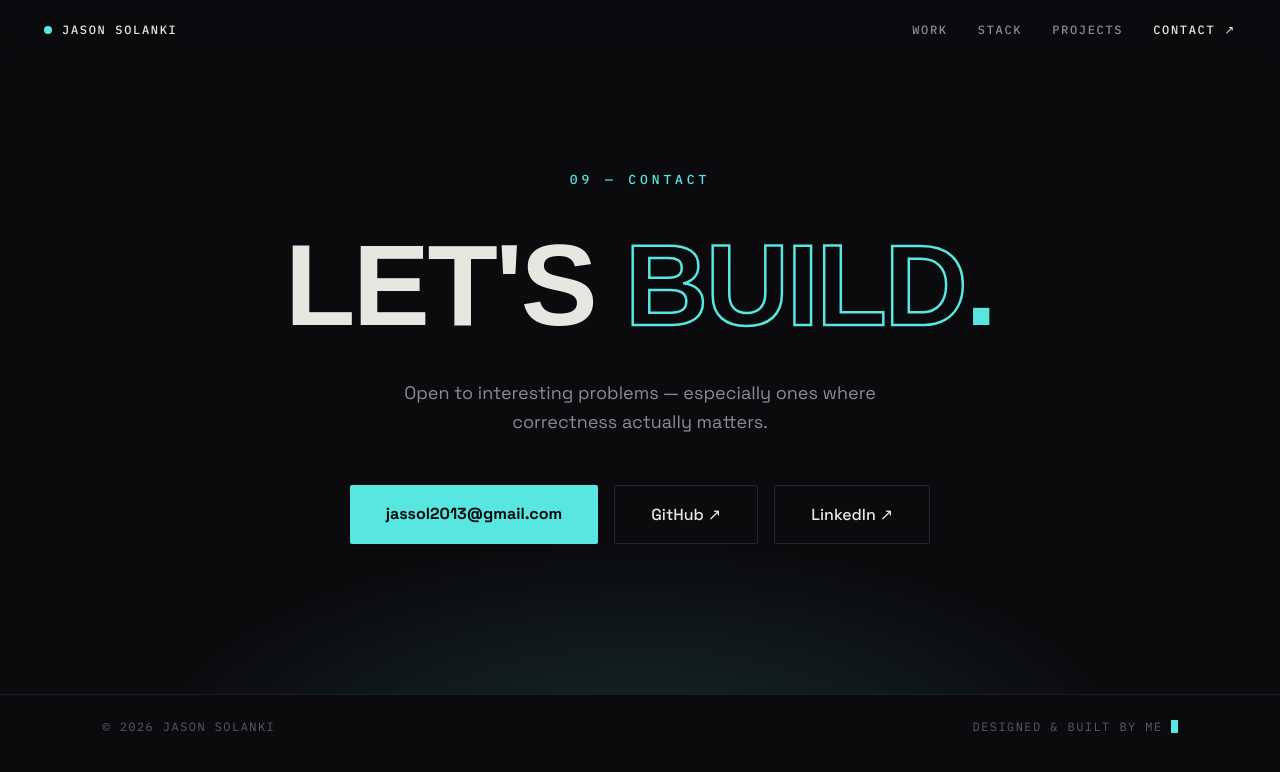
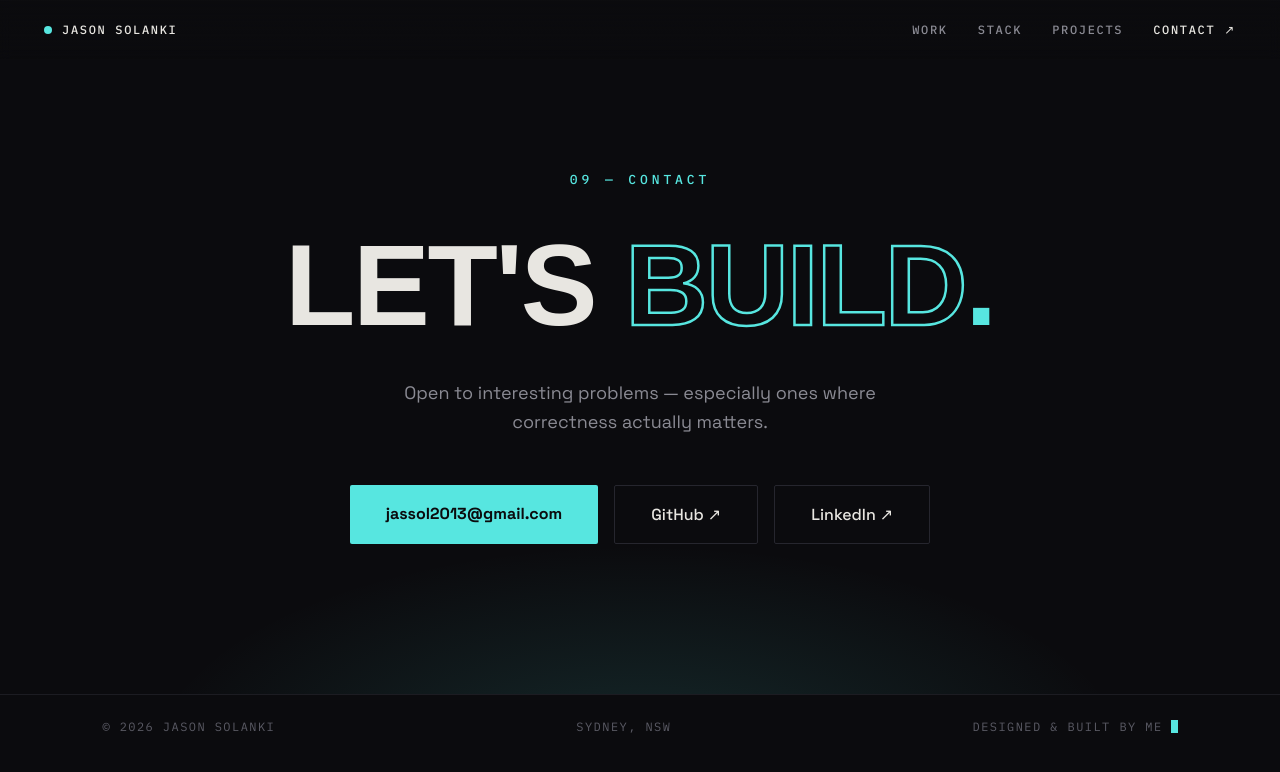
Before and after one commit to jason-sol/jason-sol.github.io, a React (Vite) app: page / in a window 1280 px wide. Shown: the top 772 px of the page. Built offline with nearby package versions, Linux system fonts and the light colour scheme; a web font is replaced by a local one.

Commit message:
fix: reinstate sydney location in footer

```diff
--- a/src/components/sections/Footer.tsx
+++ b/src/components/sections/Footer.tsx
@@ -5,6 +5,7 @@ export function Footer() {
   return (
     <footer className={styles.footer}>
       <span>{site.footer.copyright}</span>
+      <span>{site.footer.location}</span>
       <span>
         {site.footer.credit}
         <span className={styles.cursor} aria-hidden="true" />
--- a/src/content/site.ts
+++ b/src/content/site.ts
@@ -85,6 +85,7 @@ export interface Contact {
 
 export interface Footer {
   copyright: string
+  location: string
   credit: string
 }
 
@@ -291,6 +292,7 @@ export const site: Site = {
   },
   footer: {
     copyright: '© 2026 JASON SOLANKI',
+    location: 'SYDNEY, NSW',
     credit: 'DESIGNED & BUILT BY ME',
   },
 }
```
Also changed, not shown: 1 other file (tests, documents, lock files or other folders).
